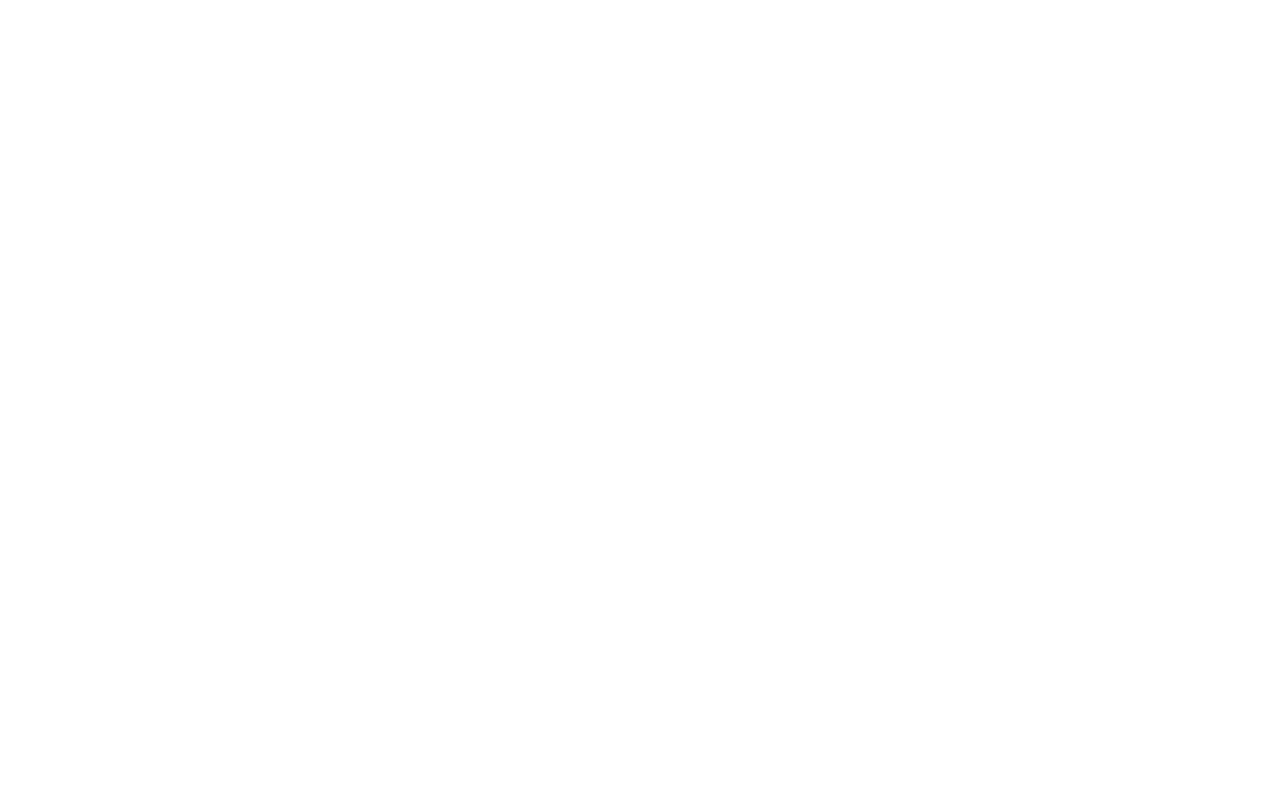
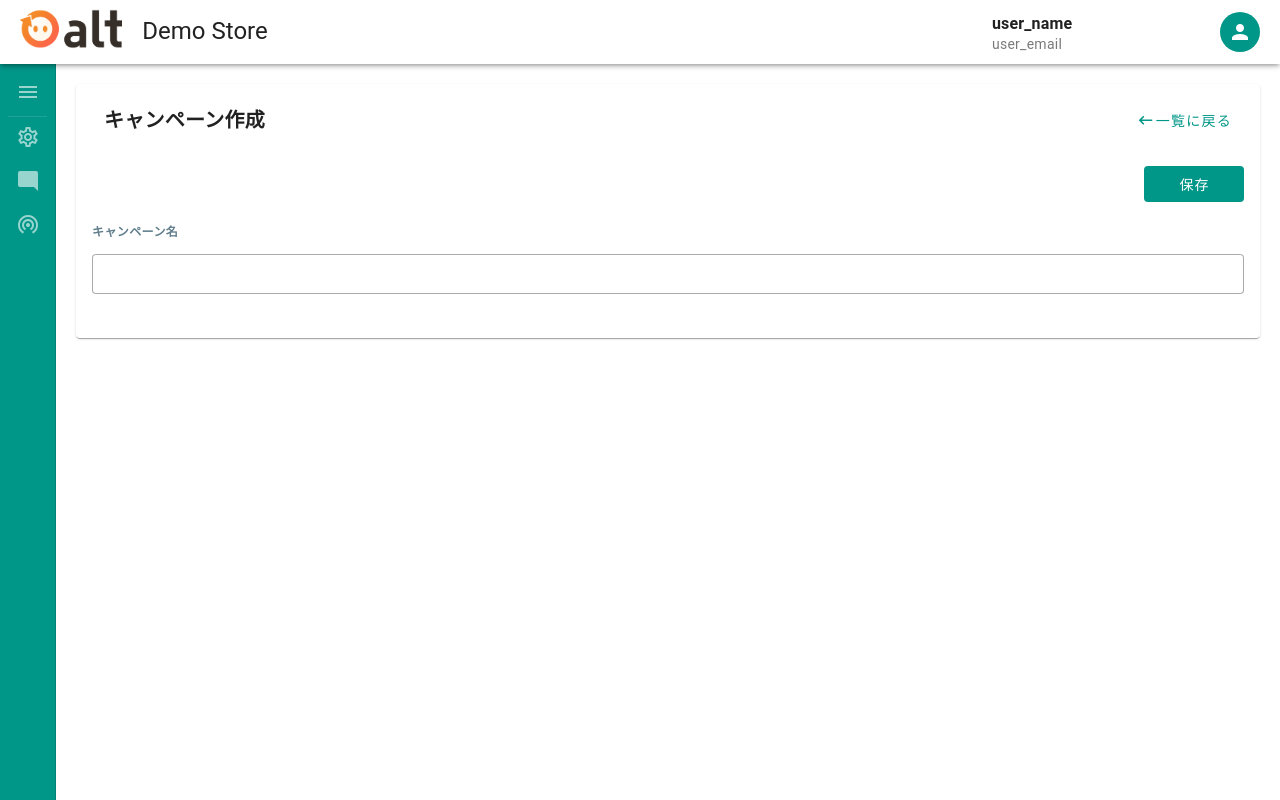
Before and after one commit to nakajima-sh-cnctor/vue3-all-for-one, a Vue app: page /admin/line/broadcast/campaign/create in a window 1280 px wide. Before the commit this address had no page. Built offline with nearby package versions, Linux system fonts and the light colour scheme.

Commit message:
【LINE管理】キャプション作成画面の追加

```diff
--- a/src/router/index.js
+++ b/src/router/index.js
@@ -84,6 +84,11 @@
           path: 'broadcast/campaign',
           name: 'Campaign',
           component: () => import('../views/LINE/Broadcast/CampaignView.vue')
+        },
+        {
+          path: 'broadcast/campaign/create',
+          name: 'CampaignCreate',
+          component: () => import('../views/LINE/Broadcast/CampCreateView.vue')
         }
       ]
     }
--- a/src/stores/campaing.js
+++ b/src/stores/campaing.js
@@ -19,10 +19,15 @@
   ])
   const desserts = reactive([])
   const page = ref(1)
+  const detail = reactive({
+    id: '',
+    name: ''
+  })
 
   return {
     headers,
     desserts,
+    detail,
     page
   }
 })
--- /dev/null
+++ b/src/views/LINE/Broadcast/CampCreateView.vue
@@ -0,0 +1,30 @@
+<script setup>
+import { useCampaing } from '@/stores/campaing'
+// コンポーネント
+import CTextField from '@/components/OverrideVuetify/TextFieldComponent.vue'
+import CCaption from '@/components/CaptionComponent.vue'
+</script>
+<template>
+  <div>
+    <div class="d-flex align-center pa-3">
+      <v-card-title class="font-weight-bold">キャンペーン作成</v-card-title>
+      <v-spacer></v-spacer>
+      <div>
+        <router-link :to="{ name: 'Campaign' }">
+          <v-btn color="primary" variant="text">
+            <v-icon>mdi-keyboard-backspace</v-icon>
+            一覧に戻る
+          </v-btn>
+        </router-link>
+      </div>
+    </div>
+    <v-card-item class="d-flex flex-row-reverse">
+      <v-btn color="primary" variant="flat" min-width="100"> 保存 </v-btn>
+    </v-card-item>
+    <v-card-item>
+      <c-caption caption="キャンペーン名">
+        <c-text-field v-model="useCampaing().detail.name"></c-text-field>
+      </c-caption>
+    </v-card-item>
+  </div>
+</template>
```
